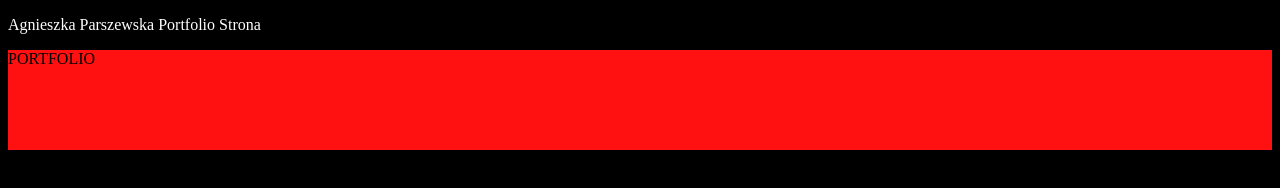
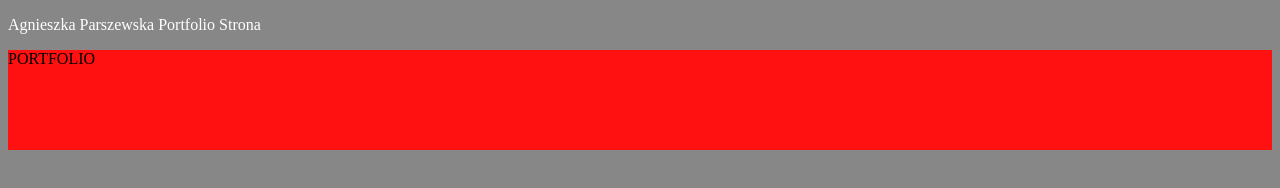
Before and after one commit to ParAgnieszka/AParszewska, a plain HTML site: page index.html in a window 1280 px wide. Drawn offline with Linux system fonts and the light colour scheme.

Commit message:
Update style.css

```diff
--- a/style.css
+++ b/style.css
@@ -1,7 +1,7 @@
 @charset "UTF-8";
 /* CSS Document */
 body{
-    background-color: #000;
+    background-color: #888787;
     color: #fff;
 }
 
```
